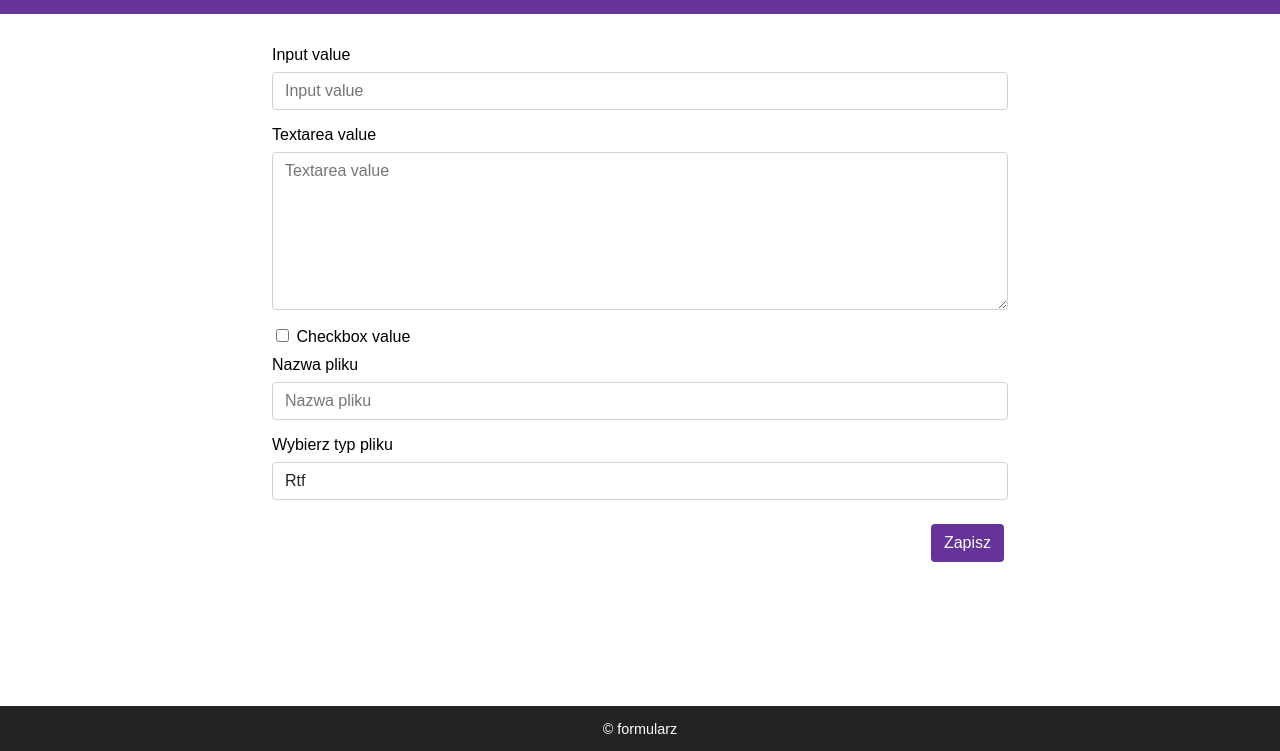
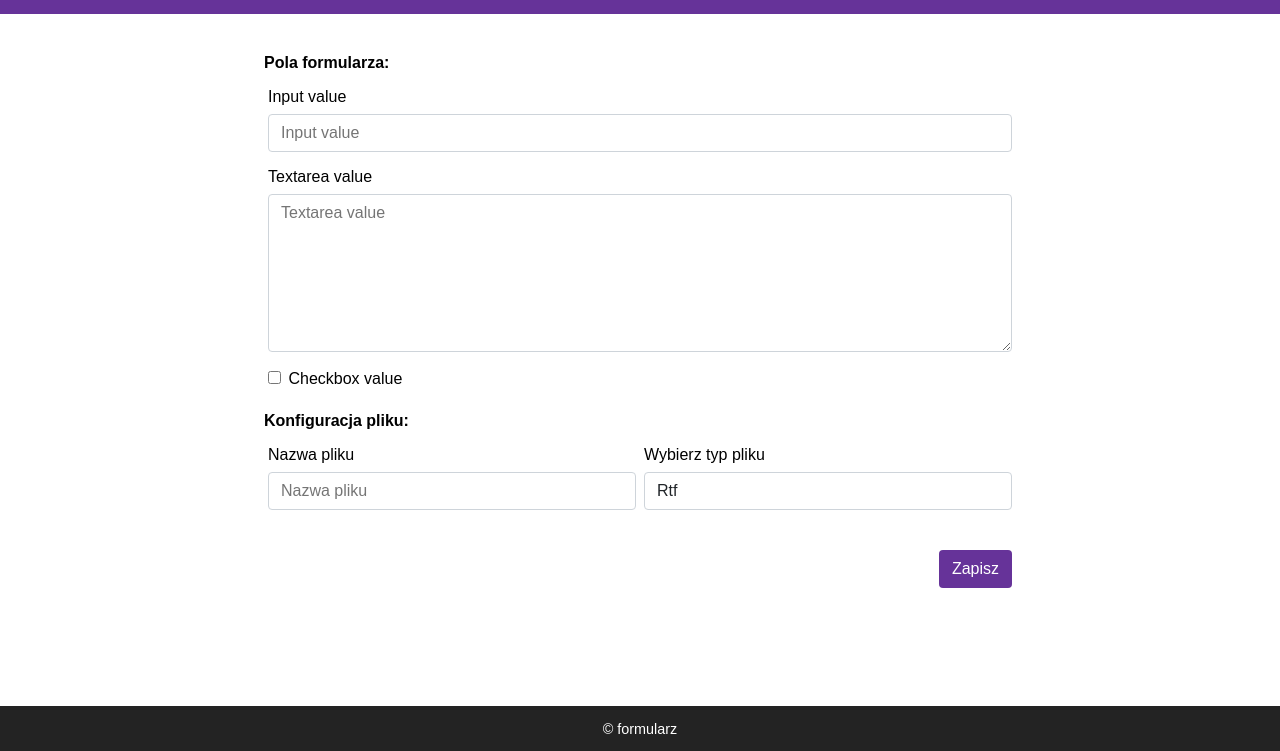
Before and after one commit to michal-1994/javascript-write-form-to-file, a plain HTML site: page index.html in a window 1280 px wide. Shown: the part 49-800 px from the top of the page. Drawn offline with Linux system fonts and the light colour scheme.

Commit message:
fix style

```diff
--- a/index.html
+++ b/index.html
@@ -26,8 +26,16 @@
       .container {
         width: 100%;
         max-width: 768px;
-        padding: 0 1rem;
+        padding: 0 .5rem;
         margin: auto;
+      }
+      .row {
+        display: flex;
+        justify-content: space-between;
+        align-items: center;
+      }
+      .row > div {
+        flex: 1;
       }
       header {
         background-color: #663399;
@@ -38,7 +46,7 @@
         font-size: 0.8rem;
       }
       main {
-        padding: 2rem 0;
+        padding: 1.5rem 0;
       }
       footer {
         margin-top: auto;
@@ -52,18 +60,22 @@
       form {
         display: block;
       }
+      .form-info {
+        font-weight: 600;
+      }
       .form-group {
         margin-bottom: 1rem;
+        padding: 0 .25rem;
       }
       .form-control {
         display: block;
         width: 100%;
         padding: 0.375rem 0.75rem;
         font-size: 1rem;
-        line-height: 1.5;
-        color: #495057;
+        line-height: 1.5rem;
+        font-weight: 400;
+        color: #212529;
         background-color: #fff;
-        background-clip: padding-box;
         border: 1px solid #ced4da;
         border-radius: 0.25rem;
         transition: border-color 0.15s ease-in-out, box-shadow 0.15s ease-in-out;
@@ -72,27 +84,20 @@
         display: block;
         width: 100%;
         padding: 0.375rem 2.25rem 0.375rem 0.75rem;
-        -moz-padding-start: calc(0.75rem - 3px);
         font-size: 1rem;
+        line-height: 1.5rem;
         font-weight: 400;
-        line-height: 1.5;
         color: #212529;
         background-color: #fff;
-        background-repeat: no-repeat;
-        background-position: right 0.75rem center;
-        background-size: 16px 12px;
         border: 1px solid #ced4da;
         border-radius: 0.25rem;
         transition: border-color 0.15s ease-in-out, box-shadow 0.15s ease-in-out;
-        -webkit-appearance: none;
-        -moz-appearance: none;
         appearance: none;
       }
       .form-check {
         display: block;
+        margin-bottom: 0.125rem;
         min-height: 1.5rem;
-        padding-left: 0;
-        margin-bottom: 0.125rem;
       }
       .form-actions {
         display: flex;
@@ -118,23 +123,18 @@
         font-family: Arial, Helvetica, sans-serif;
       }
       button {
-        cursor: pointer;
         display: inline-block;
+        padding: 0.375rem 0.75rem;
+        font-size: 1rem;
+        line-height: 1.5rem;
         font-weight: 400;
         text-align: center;
+        color: white;
+        background-color: #663399;
         white-space: nowrap;
-        vertical-align: middle;
-        -webkit-user-select: none;
-        -moz-user-select: none;
-        -ms-user-select: none;
-        user-select: none;
+        cursor: pointer;
         border: 1px solid transparent;
-        padding: 0.375rem 0.75rem;
-        font-size: 1rem;
-        line-height: 1.5;
         border-radius: 0.25rem;
-        background-color: #663399;
-        color: white;
       }
       button:hover {
         opacity: 0.9;
@@ -150,6 +150,10 @@
         <div class="container">
           <!-- Form Start -->
           <form onsubmit="saveFile(event)">
+
+            <!-- File configuration -->
+            <p class="form-info">Pola formularza:</p>
+
             <!-- Input -->
             <div class="form-group">
               <label for="input-id">Input value</label>
@@ -185,6 +189,10 @@
               </label>
             </div>
 
+            <!-- File configuration -->
+            <p class="form-info">Konfiguracja pliku:</p>
+
+            <div class="row">
               <!-- Filename required -->
               <div class="form-group">
                 <label for="filename">Nazwa pliku</label>
@@ -204,6 +212,7 @@
                   <option value="rtf">Rtf</option>
                   <option value="txt">Txt</option>
                 </select>
+              </div>
           </div>
 
             <div class="form-actions">
```
Lines whose indentation alone changed are shown as unchanged.
